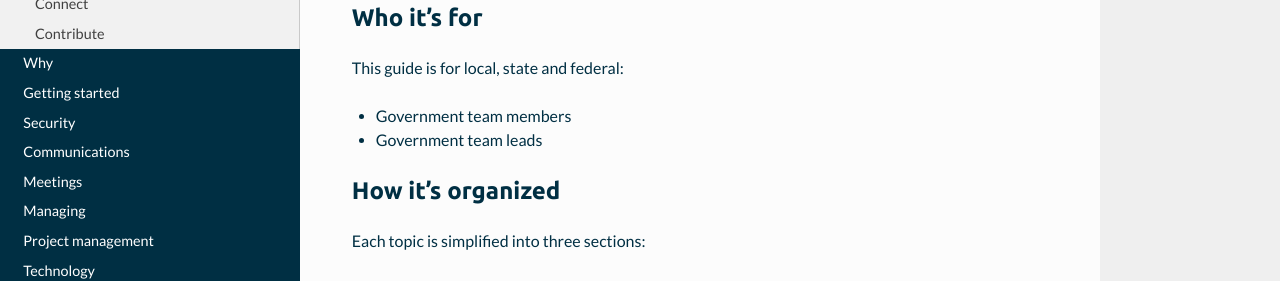
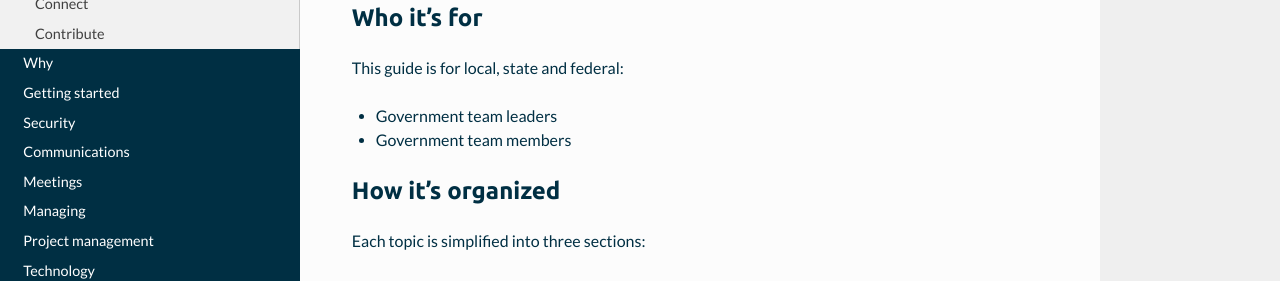
Before and after one commit to distributedgov/guide, an MkDocs documentation site: the page built from docs/README.md, in a window 1280 px wide and 1330 px high. Shown: the part 237-518 px from the top of the window. Built offline with MkDocs 1.6.1, drawn with Linux system fonts in a browser that asks for light colours; nearby versions of some CDN libraries; old or Windows-style settings are respelled for this version of MkDocs.

Commit message:
Update README.md

```diff
--- a/docs/README.md
+++ b/docs/README.md
@@ -6,8 +6,8 @@ Welcome to the [Distributed Government](https://distributedgov.org) Guide, a com
 
 This guide is for local, state and federal:
 
+* Government team leaders
 * Government team members
-* Government team leads
 
 ## How it’s organized
 
```
